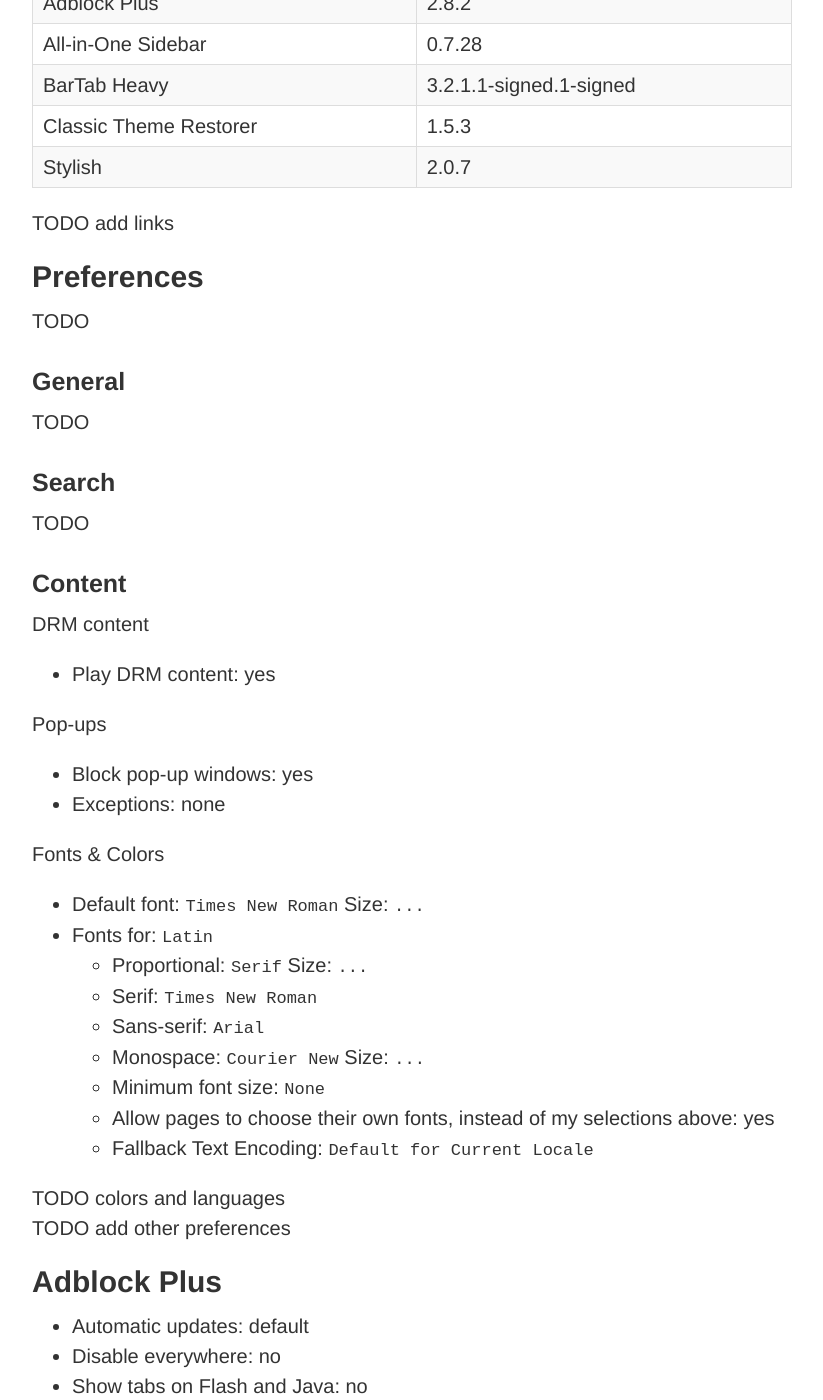
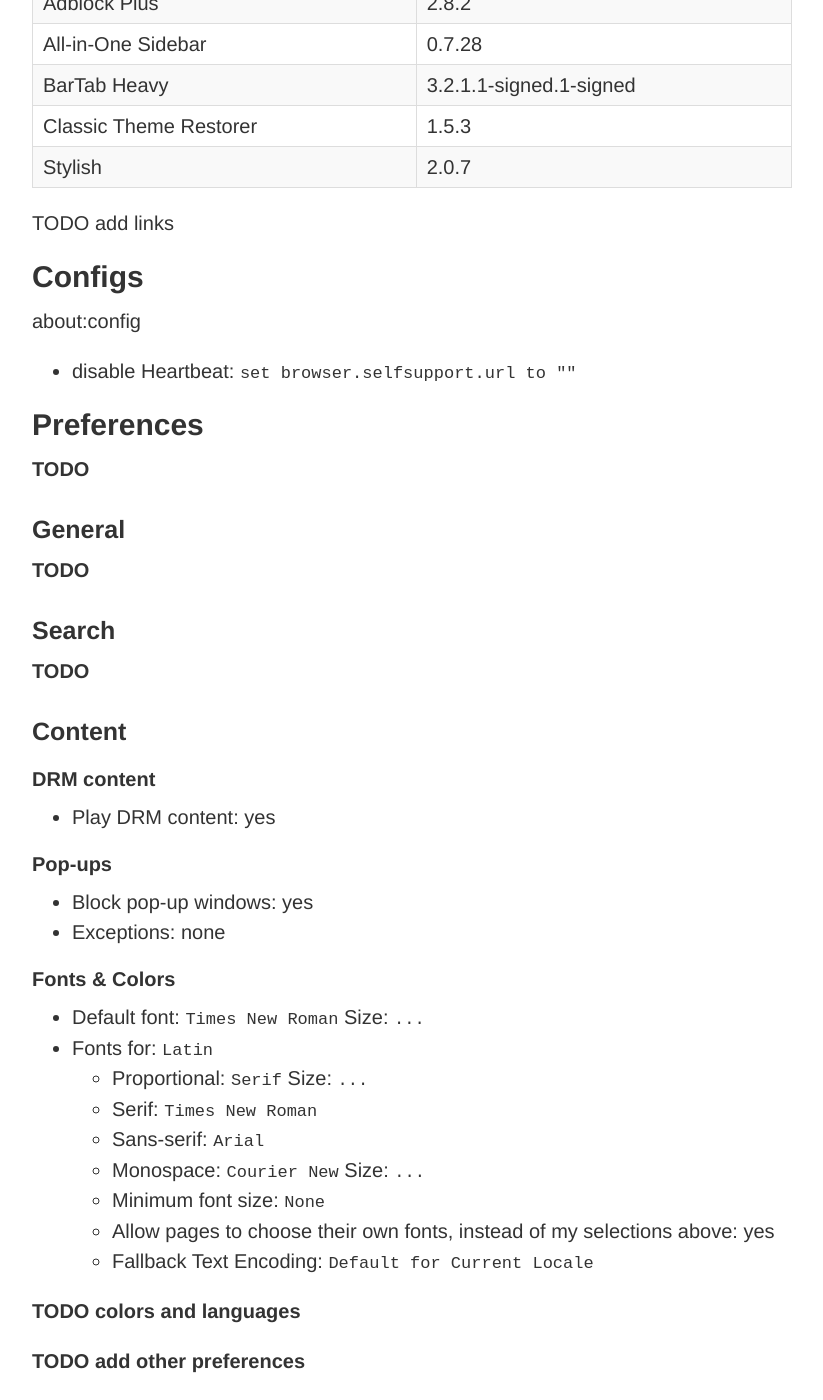
Before and after one commit to Maumagnaguagno/maumagnaguagno.github.io, a Jekyll site: the page built from firefox.md, in a window 1280 px wide and 1400 px high, scrolled down 275 px. Shown: the whole window, without its empty margins (228-1051 px from the left). Built offline with Jekyll 4.4.1, drawn with Linux system fonts in a browser that asks for light colours; our own code applies the rules of GitHub Pages for plain Markdown files.

Commit message:
Add heartbeat config to firefox.md

```diff
--- a/_config.yml
+++ b/_config.yml
@@ -2,10 +2,6 @@ title: Mau
 author: MauMagnaguagno
 keywords: Crazy,PDDL,Ruby,MauMagnaguagno
 description: Random thoughts of a deterministic mind.
-
-kramdown:
-  input: GFM
-  hard_wrap: true
 
 sass:
   sass_dir: css
--- a/firefox.md
+++ b/firefox.md
@@ -19,25 +19,29 @@ Stylish | 2.0.7
 
 TODO add links
 
+## Configs
+about:config
+- disable Heartbeat: ``set browser.selfsupport.url to ""``
+
 ## Preferences
-TODO
+**TODO**
 
 ### General
-TODO
+**TODO**
 
 ### Search
-TODO
+**TODO**
 
 ### Content
 
-DRM content
+#### DRM content
 - Play DRM content: yes
 
-Pop-ups
+#### Pop-ups
 - Block pop-up windows: yes
 - Exceptions: none
 
-Fonts & Colors
+#### Fonts & Colors
 - Default font: ``Times New Roman`` Size: ``...``
 - Fonts for: ``Latin``
   - Proportional: ``Serif`` Size: ``...``
@@ -48,10 +52,13 @@ Fonts & Colors
   - Allow pages to choose their own fonts, instead of my selections above: yes
   - Fallback Text Encoding: ``Default for Current Locale``
 
-TODO colors and languages
-TODO add other preferences
+**TODO colors and languages**
 
-## Adblock Plus
+**TODO add other preferences**
+
+## Extensions
+
+### Adblock Plus
 - Automatic updates: default
 - Disable everywhere: no
 - Show tabs on Flash and Java: no
@@ -63,14 +70,14 @@ Filter preferences:
 - EasyList
 - Allow some non-intrusive advertising: no
 
-## All-in-One Sidebar
-TODO
+### All-in-One Sidebar
+**TODO**
 
-## BarTab Heavy
-TODO
+### BarTab Heavy
+**TODO**
 
-## Classic Theme Restorer
-TODO
+### Classic Theme Restorer
+**TODO**
 
-## Stylish scripts
-TODO gists
+### Stylish scripts
+**TODO gists**
```
